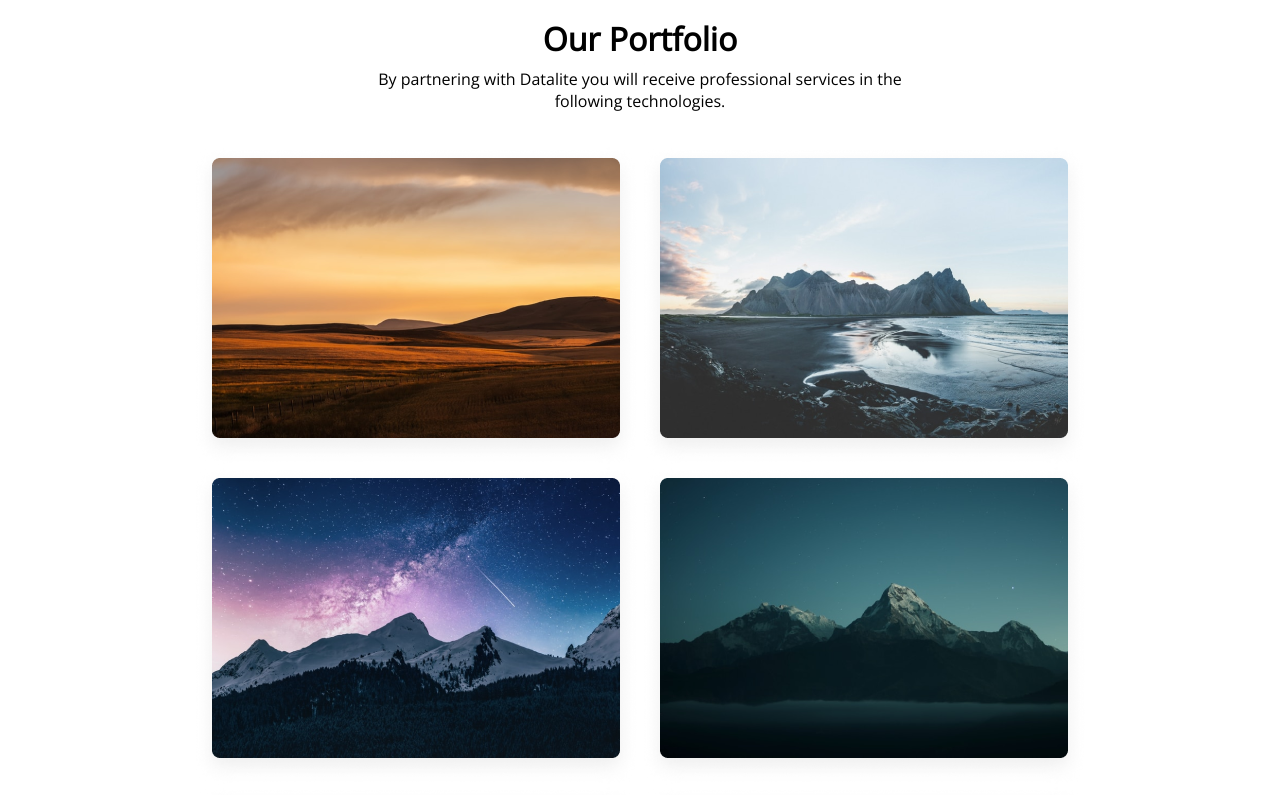
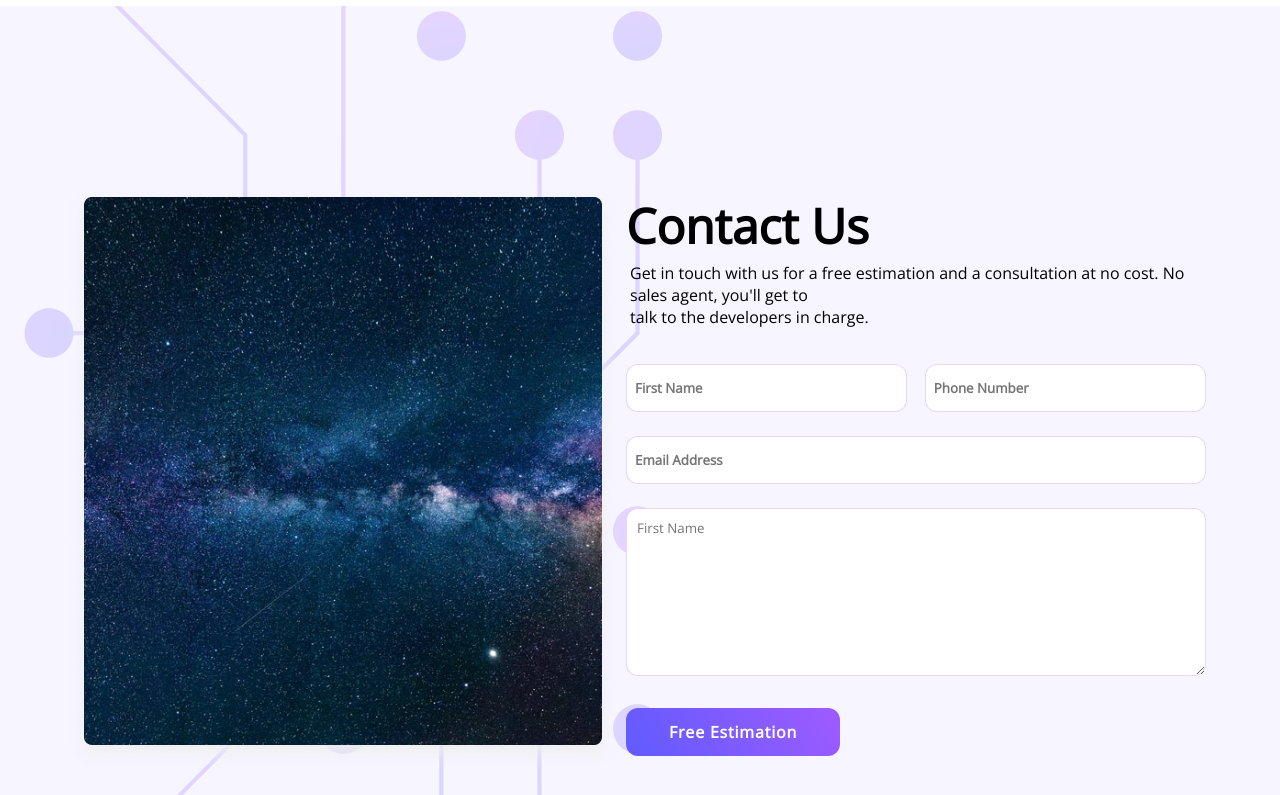
Before and after one commit to Arayikkhachatryan/landing-page, a React (Create React App) app: page / in a window 1280 px wide. Shown: the part 3185-3980 px from the top of the page. Built offline with nearby package versions, Linux system fonts and the light colour scheme.

Commit message:
added Contact Us

```diff
--- a/package.json
+++ b/package.json
@@ -7,6 +7,7 @@
     "@testing-library/jest-dom": "^5.16.4",
     "@testing-library/react": "^13.3.0",
     "@testing-library/user-event": "^13.5.0",
+    "axios": "^0.27.2",
     "node-sass": "^7.0.1",
     "react": "^18.2.0",
     "react-dom": "^18.2.0",
--- a/src/components/common/baseButton/BaseButton.jsx
+++ b/src/components/common/baseButton/BaseButton.jsx
@@ -1,7 +1,9 @@
 import "./BaseButton.scss";
+import { useContext } from "react"
+import { ContactContext } from "../../main/main-contact-us/MainContactUs";
 
-const BaseButton = ({ text }) => {
-    return <button className="base-button">{ text && text }</button>
+const BaseButton = ({ text, type, sendReq }) => {
+    return <button onClick={ sendReq && sendReq } type={ type && type } className="base-button">{ text && text }</button>
 }
 
 export default BaseButton;
--- /dev/null
+++ b/src/components/common/baseInput/BaseInput.jsx
@@ -0,0 +1,14 @@
+import { useContext } from "react"
+import { ContactContext } from "../../main/main-contact-us/MainContactUs"
+import "./BaseInput.scss"
+
+const BaseInput = ({ type, pls, name }) => {
+  const { setVal, reqData } = useContext(ContactContext);
+    return <input className="base-input"
+                type={ type && type }
+                placeholder={ pls && pls }
+                value={ reqData[name] }
+                onChange={ e => setVal([e.target.value, name]) }  />
+}
+
+export default BaseInput
--- /dev/null
+++ b/src/components/common/baseInput/BaseInput.scss
@@ -0,0 +1,10 @@
+.base-input {
+    padding-left: 8px;
+    background-color: #fff;
+    border-radius: 12px;
+    width: 99%;
+    height: 48px;
+    border: solid #9F5BFF40 1px;
+    outline: none;
+    font-weight: 600;
+}
--- /dev/null
+++ b/src/components/common/baseTextArea/BaseTextArea.jsx
@@ -0,0 +1,10 @@
+import "./BaseTextArea.scss"
+import { useContext } from 'react'
+import { ContactContext } from "../../main/main-contact-us/MainContactUs";
+
+const BaseTextArea = ({ pls, name }) => {
+  const { setVal, reqData } = useContext(ContactContext);
+  return <textarea value={ reqData[name] } onChange={e => setVal([e.target.value, name])} placeholder={ pls && pls } className="base-textarea"></textarea>
+}
+
+export default BaseTextArea
--- /dev/null
+++ b/src/components/common/baseTextArea/BaseTextArea.scss
@@ -0,0 +1,10 @@
+.base-textarea {
+    padding: 10px;
+    background-color: #fff;
+    border-radius: 12px;
+    width: 99%;
+    height: 168px;
+    border: solid #9F5BFF40 1px;
+    outline: none;
+    resize: vertical;
+}
--- a/src/components/main/main-contact-us/MainContactUs.jsx
+++ b/src/components/main/main-contact-us/MainContactUs.jsx
@@ -1,13 +1,61 @@
 import React from 'react'
 import './MainContactUs.scss'
+import ContactBoard from "../../../assets/contact-us-picture/contact-us-board.svg"
+import ContactPicture from "../../../assets/contact-us-picture/stars.png"
+import ContactForm from './contactForm/ContactForm'
+import { useState, createContext, useEffect } from "react"
+import axios from 'axios'
+
+export const ContactContext = createContext();
 
 const MainContactUs = () => {
+  const defaultReq = {
+    firstName: "",
+    phone: "",
+    email: "",
+    textArea: "",
+  }
+  const [reqData, setReqData] = useState(defaultReq)
+  const [val, setVal] = useState(["", ""]);
+
+  const changeData = (val, name) => {
+    setReqData(prev => {
+      return {
+        ...prev,
+        [name]: val
+      }
+    })
+  }
+
+  useEffect(() => {
+    const [firstVal, secondVal] = val;
+    if (secondVal) {
+      changeData(firstVal, secondVal);
+    }
+  }, [val]);
+
+  const sendReq = () => {
+    const checkData = Object.entries(reqData).every(item => item[1].trim());
+    if (!checkData) return
+    else {
+      axios.post('https://jsonplaceholder.typicode.com/posts', reqData);
+      setReqData(defaultReq);
+    }
+  }
+
   return (
-    <div className="main-contact-us-wrapper">
-        <h1>Contact Us</h1>
-        <p>asd</p>
-    </div>
-  )
+    <ContactContext.Provider value={{ setVal, reqData, sendReq }} >
+      <div className="main-contact-us">
+        <div className="main-contact-us-board">
+          <img src={ ContactBoard } />
+        </div>
+        <div className="main-contact-us-picture">
+          <img src={ ContactPicture } alt="stars" />
+        </div>
+        <ContactForm />
+      </div>
+    </ContactContext.Provider>
+    )
 }
 
 export default MainContactUs
--- a/src/components/main/main-contact-us/MainContactUs.scss
+++ b/src/components/main/main-contact-us/MainContactUs.scss
@@ -1,11 +1,58 @@
-.main-contact-us-wrapper{
+.main-contact-us{
     width: 100%;
-    height: 950px;
-    border: 1px solid black;
-    > h1 {
-        text-align: center;
-        justify-content: center;
+    min-height: 946px;
+    position: relative;
+    padding: 4rem;
+    display: flex;
+    align-items: center;
+    justify-content: center;
+    background-color: #F7F5FF;
+    &-picture {
+        z-index: 4;
         display: flex;
         align-items: center;
+        justify-content: center;
+    }
+    &-board {
+        position: absolute;
+        z-index: 1;
+        left: 0;
+        top: 0;
+    }
+    &-form {
+        z-index: 4;
+        display: flex;
+        flex-direction: column;
+        justify-content: center;
+        &-titles {
+            padding: 4px;
+            &-title {
+                font-size: 48px;
+                font-weight: bold;
+            }
+            &-subtitle {
+                margin: 4px;
+                font-weight: 400;
+            }
+       }
+        &-fileds {
+            margin: 4px;
+            display: flex;
+            flex-direction: column;
+            justify-content: space-evenly;
+            min-height: 360px;
+            &-row {
+                display: flex;
+                justify-content: space-between;
+                padding-right: 6px;
+                > input:not(:first-child) {
+                    margin-left: 3%;
+                }
+            }
+       }
+       > button {
+            width: 214px;
+            margin-bottom: 14px;
+       }
     }
 }
--- /dev/null
+++ b/src/components/main/main-contact-us/contactForm/ContactForm.jsx
@@ -0,0 +1,32 @@
+import BaseInput from "../../../common/baseInput/BaseInput";
+import BaseTextArea from "../../../common/baseTextArea/BaseTextArea";
+import BaseButton from "../../../common/baseButton/BaseButton";
+import { useContext } from "react"
+import { ContactContext } from "../MainContactUs";
+
+const ContactForm = () => {
+  const { sendReq } = useContext(ContactContext);
+    return (
+        <form className="main-contact-us-form">
+            <div className="main-contact-us-form-titles">
+                <h1 className="main-contact-us-form-titles-title">
+                    Contact Us
+                </h1>
+                <h4 className="main-contact-us-form-titles-subtitle">
+                    Get in touch with us for a free estimation and a consultation at no cost. No sales agent, you'll get to <br />talk to the developers in charge.
+                </h4>
+            </div>
+            <div className="main-contact-us-form-fileds">
+               <div className="main-contact-us-form-fileds-row">
+                    <BaseInput type="text" pls="First Name" name="firstName" />
+                    <BaseInput type="text" pls="Phone Number" name="phone" />
+               </div>
+               <BaseInput type="text" pls="Email Address" name="email" />
+               <BaseTextArea pls="First Name" name="textArea" />
+            </div>
+            <BaseButton text="Free Estimation" type="button" sendReq={ sendReq } />
+        </form>
+    )
+}
+
+export default ContactForm;
--- a/src/components/main/main-portfolio/MainPortfolio.jsx
+++ b/src/components/main/main-portfolio/MainPortfolio.jsx
@@ -9,18 +9,7 @@ import porfImage6 from "../../../assets/portfolio-pictures/6 of 6.png";
 
 const MainPortfolio = () => {
   return (
-    <div className="main-portfolio">
-      <h1 className="main-portfolio-title">Our Portfolio</h1>
-      <h4 className="main-portfolio-subtitle">By partnering with Datalite you will receive professional services in the<br/> following technologies.</h4>
-      <div className="main-portfolio-images">
-        <img src={ porfImage1 } alt="" className="main-portfolio-image" />
-        <img src={ porfImage2 } alt="" className="main-portfolio-image" />
-        <img src={ porfImage3 } alt="" className="main-portfolio-image" />
-        <img src={ porfImage4 } alt="" className="main-portfolio-image" />
-        <img src={ porfImage5 } alt="" className="main-portfolio-image" />
-        <img src={ porfImage6 } alt="" className="main-portfolio-image" />
-      </div>
-    </div>
+    <h1>Portfolio</h1>
   );
 };
 
```
Also changed, not shown: src/assets/contact-us-picture/contact-us-board.svg (added), 1 other file (tests, documents, lock files or other folders).
